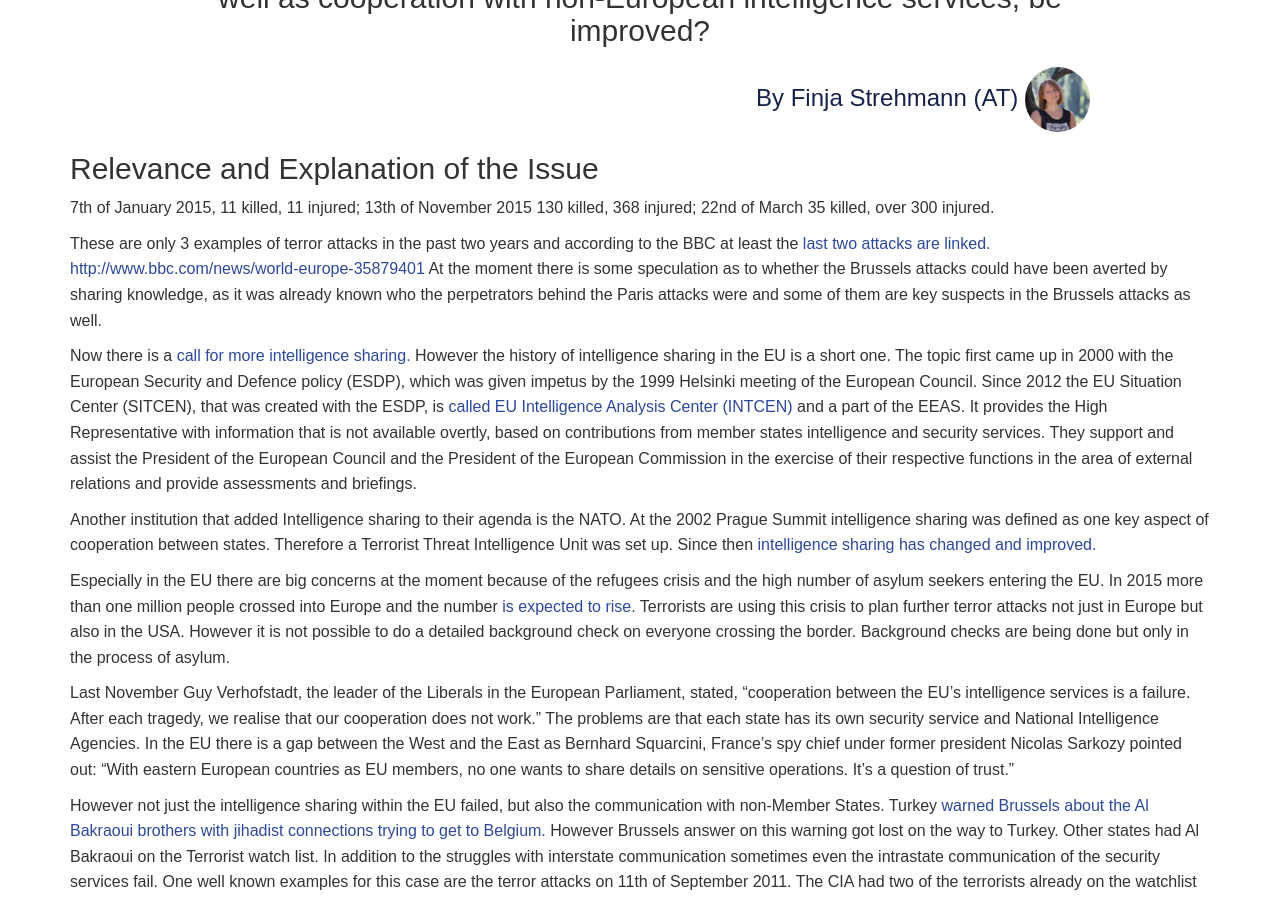
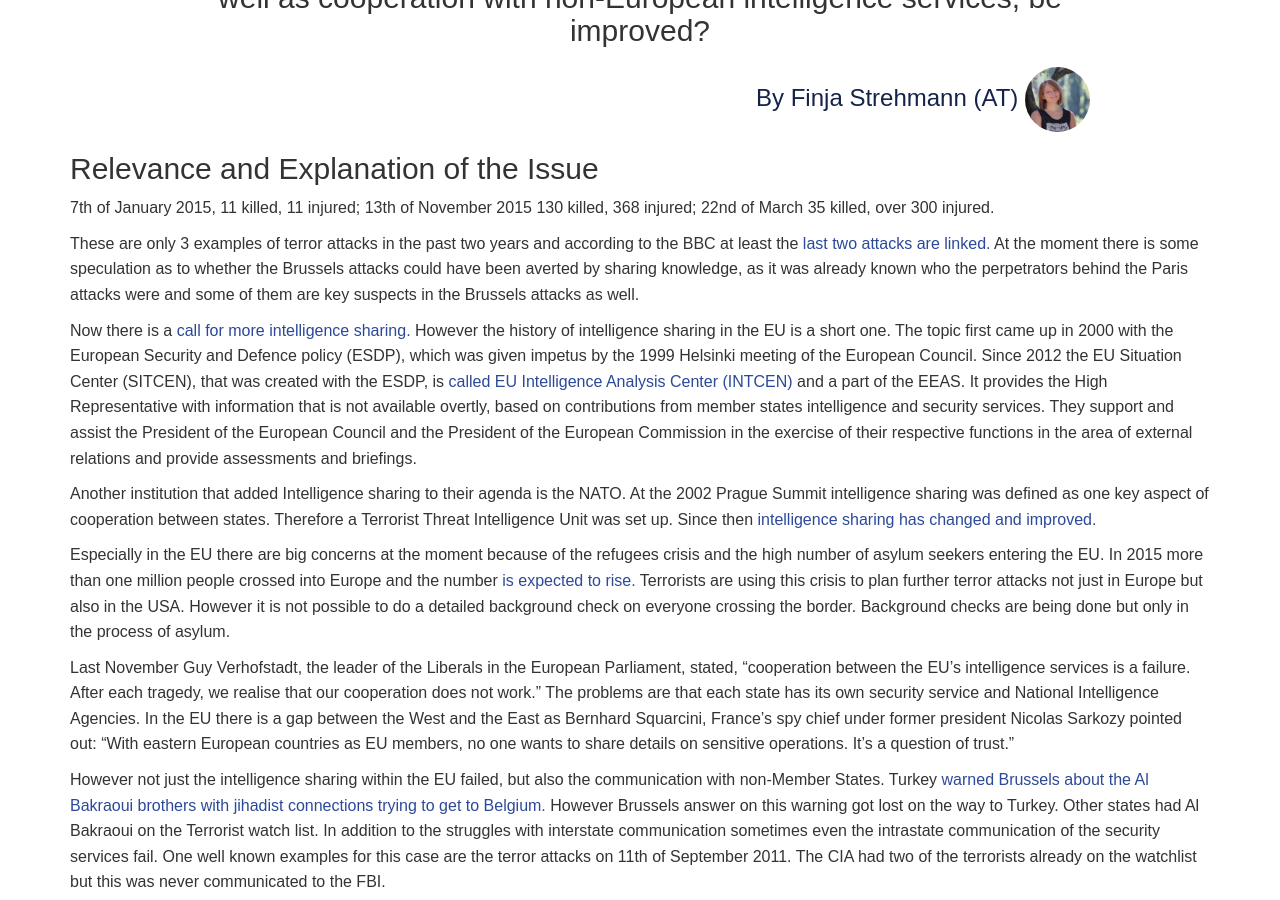
Before and after one commit to ostenbom/Vienna-Topic-Overviews, a Jekyll site: the page built from sede_i.md, in a window 1280 px wide and 900 px high, scrolled down 680 px. Built offline with Jekyll 4.4.1, drawn with Linux system fonts in a browser that asks for light colours; nearby versions of some CDN libraries.

Commit message:
SEDE I fixes

```diff
--- a/sede_i.md
+++ b/sede_i.md
@@ -14,7 +14,7 @@ topic: |
 
 7th of January 2015, 11 killed, 11 injured; 13th of November 2015 130 killed, 368 injured; 22nd of March 35 killed, over 300 injured.
 
-These are only 3 examples of terror attacks in the past two years and according to the BBC at least the {% tooltip  Paris and Brussels bombers' links uncovered %} last two attacks are linked. <a href='http://www.bbc.com/news/world-europe-35879401'>http://www.bbc.com/news/world-europe-35879401</a> {% endtooltip %} At the moment there is some speculation as to whether the Brussels attacks could have been averted by sharing knowledge, as it was already known who the perpetrators behind the Paris attacks were and some of them are key suspects in the Brussels attacks as well.
+These are only 3 examples of terror attacks in the past two years and according to the BBC at least the {% tooltip  Paris and Brussels bombers' links uncovered <a href='http://www.bbc.com/news/world-europe-35879401'>http://www.bbc.com/news/world-europe-35879401</a> %} last two attacks are linked. {% endtooltip %} At the moment there is some speculation as to whether the Brussels attacks could have been averted by sharing knowledge, as it was already known who the perpetrators behind the Paris attacks were and some of them are key suspects in the Brussels attacks as well.
 
 Now there is a {% tooltip  The world’s spies agree Belgian intelligence is broken <a href='http://blogs.reuters.com/great-debate/2016/03/24/how-the-worlds-intelligence-services-rate-each-other/'>http://blogs.reuters.com/great-debate/2016/03/24/how-the-worlds-intelligence-services-rate-each-other/</a> %} call for more intelligence sharing.{% endtooltip %} However the history of intelligence sharing in the EU is a short one. The topic first came up in 2000 with the European Security and Defence policy (ESDP), which was given impetus by the 1999 Helsinki meeting of the European Council. Since 2012 the EU Situation Center (SITCEN), that was created with the ESDP, is {% tooltip  INTCEN <a href='http://eeas.europa.eu/factsheets/docs/20150206_factsheet_eu_intcen_en.pdf'>http://eeas.europa.eu/factsheets/docs/20150206_factsheet_eu_intcen_en.pdf</a> %} called EU Intelligence Analysis Center (INTCEN) {% endtooltip %} and a part of the EEAS. It provides the High Representative with information that is not available overtly, based on contributions from member states intelligence and security services. They support and assist the President of the European Council and the President of the European Commission in the exercise of their respective functions in the area of external relations and provide assessments and briefings.
 
```
Also changed, not shown: other parts of sede_i.md (+1 -1 lines), 2 other files.
